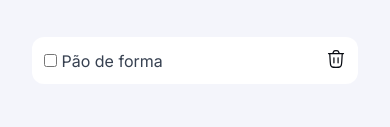
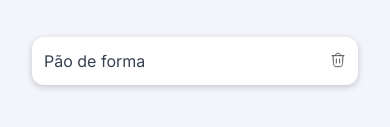
Before and after one commit to saradiniz203-arch/sala-de-aula, a plain HTML site: page index.html in a window 390 px wide. Shown: the part 289-416 px from the top of the page. Drawn offline with Linux system fonts and the light colour scheme.

Commit message:
Terminada a estilização da página, em seguida, terminada a responsividade

```diff
--- a/style.css
+++ b/style.css
@@ -85,6 +85,8 @@ transition: background 0.4s;
         align-items: center;
         border-radius: 1.2rem;
         color: var(--content-secondary);
+        line-height: 2.4rem;
+        box-shadow: 0 2px 6px rgba(8, 11, 18, 0.2);
 
         .checkbox-customizada {
             width: 1.6rem;
@@ -96,6 +98,34 @@ transition: background 0.4s;
         button {
             border: none;
             background: none;
+            cursor: pointer;
+
+            img {
+                width: 1.6rem;
+                opacity: 0.7;
+            }
+        }
+
+        div {
+            display: flex;
+            align-items: center;
+            gap: 1.2rem;
+        }
+
+        div:has(input:checked) {
+            .checkbox-customizada {
+                background: var(--color-brand);
+                border-color: var(--color-brand);
+                transition: 0.2s;
+            }
+
+            label {
+                text-decoration: line-through;
+            }
+        }
+
+        input {
+            display: none;
         }
     }
 }
```
